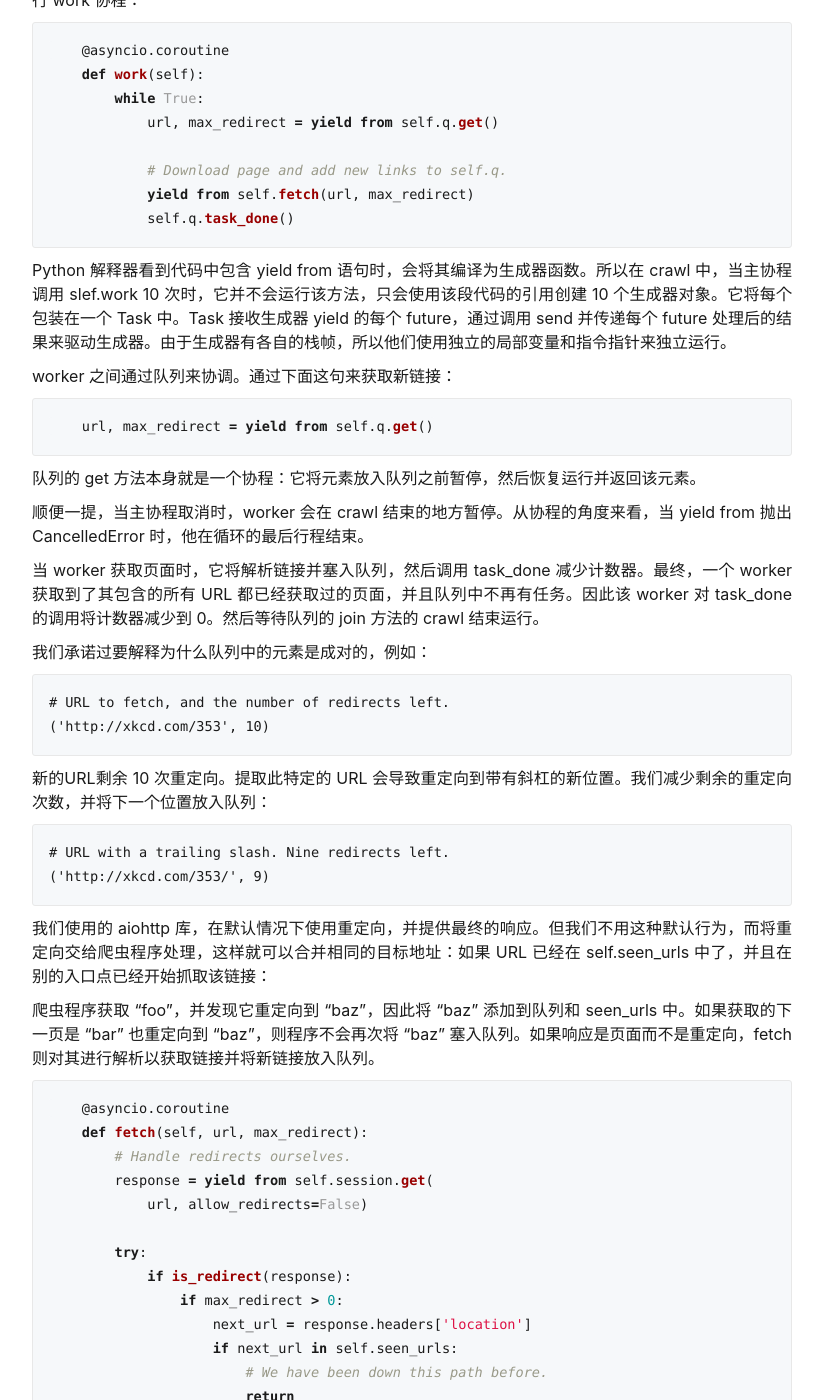
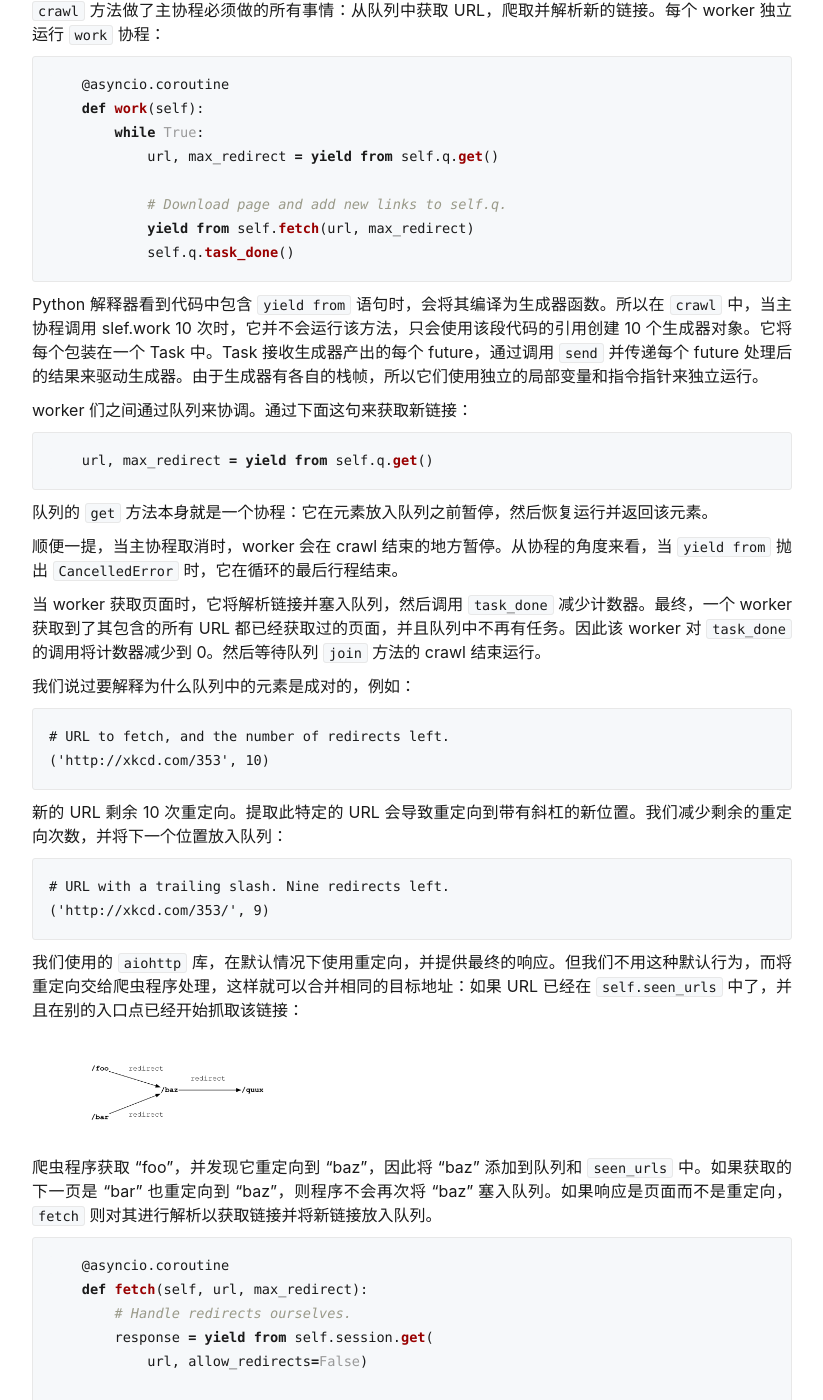
Before and after one commit to ikheu/ikheu.github.io, a Jekyll site: the page built from _posts/2020-01-10-A Web Crawler With asyncio Coroutines.md, in a window 1280 px wide and 1400 px high, scrolled down 21647 px. Shown: the whole window, without its empty margins (228-1051 px from the left). Built offline with Jekyll 4.4.1, drawn with Linux system fonts in a browser that asks for light colours; some of the changed text lies outside the part shown.

Commit message:
courtines

````diff
--- a/_posts/2020-01-10-A Web Crawler With asyncio Coroutines.md
+++ b/_posts/2020-01-10-A Web Crawler With asyncio Coroutines.md
@@ -760,11 +760,11 @@
 yield from f
 ```
 
-而外部其他部分不变！驱动者 `task` 通过调用 `send` 接收 future，当 future 处理完后，它将新结果发送回协程。
+而外部其他部分不变！驱动者 Task 通过调用 `send` 接收 future，当 future 处理完后，它将新结果发送回协程。
 
-全部使用 yield from 的优点是什么？为什么比在等待 future 时使用 yield 以及在委托协程时使用 yield from 这种方式更好？那是因为现在方法的实现不会调用者的影响，可以自由更改。被调用方可能是一个返回 future （用于处理值）的常规方法，也可能是一个包含 yield from 语句并返回值的协程。不管哪种情况，调用方只需要 yield from 该方法并等待结果。
+全部使用 `yield from` 有什么好处？为什么比在等待 future 时使用 `yield` 以及在委托协程时使用 `yield from` 这种方式更好？那是因为现在方法的实现不会受调用者的影响，可以自由更改：调用方可能是一个返回 future （用于处理值）的常规方法，也可能是一个包含 `yield from` 语句并返回值的协程。不管哪种情况，调用方只需要 `yield from` 该方法并等待结果。
 
-对于异步用户来说，使用协程进行编码比在此处看到的要简单得多。在上面的代码中，我们从第一原则实现了协程，因此你看到了回调、tasks 和 futures。你甚至看到了非阻塞套接字和 select 调用。但是，当在使用 asyncio 构建应用程序时，这些都不会出现在代码中。如我们所承诺的，可以轻松获取URL：
+对于异步用户来说，使用协程进行编码比在此处看到的要简单得多。在上面的代码中，我们从第一原则实现了协程，因此你看到了回调、tasks 和 futures。你甚至看到了非阻塞套接字和 `select` 调用。但是，在使用 asyncio 构建应用程序时，这些都不会出现在代码中。如我们所承诺的，可以轻松抓取 URL：
 
 ```python
     @asyncio.coroutine
@@ -779,9 +779,9 @@
 
 我们在一开始描述了希望爬虫如何工作，现在可以用 asyncio 协程库来实现它了。
 
-爬虫程序将获取第一页，解析其链接，并将其添加到队列中。之后，它爬取整个网站，并发获取页面。但是为了降低客户端和服务器上的负载，我们限制最大并发数量。每当任务获取到页面后，都立即从队列中取出下一个链接。有一段时期程序没太多事可干，因此一些任务必须停下来。但当访问包含新链接的页面时，队列突然增加，暂停的工作人员会醒来并开始抓取网页。最后，一旦完成工作，程序必须退出。
+爬虫程序将获取第一页，解析其链接，并将其添加到队列中。之后，它爬取整个网站，并发获取页面。但是为了降低客户端和服务器上的负载，我们限制最大的 worker 数量。每当一个 worker 获取到页面后，都立即从队列中取出下一个链接。有一段时期程序没太多事可干，因此一些 worker 必须停下来。但当访问包含新链接的页面时，队列突然增加，暂停的 worker 会醒来并开始抓取网页。最后，一旦完成工作，程序必须退出。
 
-想象一下，如果工作者是线程，我们怎样编写爬虫？我们可以使用 Python 标准库中同步的 queue。每次将项目放入队列时，队列都会增加其 “tasks” 计数。线程在完成一项任务后调用 task_done。Queue.join上的主线程将阻塞，直到队列中的每一项都被 task_done 调用匹配，然后退出。
+想象一下，如果 worker 是线程，我们怎样编写爬虫？我们可以使用 Python 标准库中同步的 queue。每次将项目放入队列时，队列都会增加其 “tasks” 计数。线程 worker 在完成一项任务后调用 `task_done`。 主线程在 `Queue.join` 处阻塞，直到队列中的每一项都被 `task_done` 调用匹配，然后退出。
 
 协程使用与异步队列完全相同的模式！首先我们引入：
 
@@ -794,7 +794,7 @@
     from asyncio import Queue
 ```
 
-我们在 crawler 类中 worker 的共享状态，并在 `crawl` 中编写主逻辑。我们从一个协程开始启动 crawl，并运行 asyncio 的事件循环，直到 crawl 结束。
+我们在 crawler 类中 worker 们的共享状态，并在 `crawl` 中编写主逻辑。我们从一个协程开始启动 `crawl`，并运行 asyncio 的事件循环，直到 `crawl` 结束。
 
 ```python
 loop = asyncio.get_event_loop()
@@ -823,13 +823,13 @@
         self.q.put((root_url, self.max_redirect))
 ```
 
-队列中未完成的 tasks 的数量现在是 1。回到主程序中，启用事件循环和 crawl 方法：
+队列中未完成的 tasks 的数量现在是 1。回到主程序中，启用事件循环和 `crawl` 方法：
 
 ```python
 loop.run_until_complete(crawler.crawl())
 ```
 
-crawl 协程启动了 workers。它就像一个主线程：所有 tasks 完成前在 join 处阻塞住，而 workers 在后台运行。
+`crawl` 协程启动了 workers。它就像一个主线程：所有 tasks 完成前在 `join` 处阻塞住，而 workers 在后台运行。
 
 ```python
     @asyncio.coroutine
@@ -846,13 +846,13 @@
 
 如果 workers 是线程，那么我们不会一次全部启动。为了避免线程创建开销，线程池通常按需增长。但协程开销很小，只需要设置最大数量即可。
 
-有趣的是，我们该怎么关闭哦爬虫。当 join future resolves，worker tasks 仍处于活动状态单已暂停：它们等待更多 URL，但不会出现。因此主协程在退出前将其取消。不然 Python 解释器关闭并调用所有对象的销毁器时，活动的 task 将抗议：
+有趣的是，我们该怎么关闭哦爬虫。当 `join` future 完成后，worker task 们仍处于活动状态但已暂停：它们等待更多 URL，但不会再出现。因此主协程在退出前将它们取消。不然 Python 解释器关闭并调用所有对象的销毁器时，活动的 task 们将抗议：
 
 ```
 ERROR:asyncio:Task was destroyed but it is pending!
 ```
 
-cancel 如何工作呢？生成器还有我们尚未展示的功能。你可以从外部想向生成器中抛出异常：
+`cancel` 如何工作呢？生成器还有我们尚未展示的功能。你可以从外部向生成器中抛出异常：
 
 ```
 >>> gen = gen_fn()
@@ -873,7 +873,7 @@
         self.coro.throw(CancelledError)
 ```
 
-无论生成器在哪里暂停，或者处于 yield from 语句，他都将恢复或抛出异常。我们通过 task 的 step 方法来处理取消：
+无论生成器在哪里暂停，或者处于 `yield from` 语句，它都将恢复并抛出异常。我们通过 task 的 `step` 方法来处理取消：
 
 ```python
     # Method of Task class.
@@ -889,13 +889,15 @@
         next_future.add_done_callback(self.step)
 ```
 
-现在 task 知道它已被取消，因此当它被销毁时，不再惧怕死亡。一旦 crawl 取消了 workers，它便会退出。事件循环看到协程完成，也会退出。
+现在 task 知道它已被取消，因此当它被销毁时，不再惧怕死亡。
+
+一旦 `crawl` 取消了 workers，它便会退出。事件循环看到协程完成，也会退出。
 
 ```python
 loop.run_until_complete(crawler.crawl())
 ```
 
-crawl 方法做了主协程必须做的所有事情：从队列中获取 URL，爬取并解析新的链接。每个 worker 独立运行 work 协程：
+`crawl` 方法做了主协程必须做的所有事情：从队列中获取 URL，爬取并解析新的链接。每个 worker 独立运行 `work` 协程：
 
 ```python
     @asyncio.coroutine
@@ -908,37 +910,39 @@
             self.q.task_done()
 ```
 
-Python 解释器看到代码中包含 yield from 语句时，会将其编译为生成器函数。所以在 crawl 中，当主协程调用 slef.work 10 次时，它并不会运行该方法，只会使用该段代码的引用创建 10 个生成器对象。它将每个包装在一个 Task 中。Task 接收生成器 yield 的每个 future，通过调用 send 并传递每个 future 处理后的结果来驱动生成器。由于生成器有各自的栈帧，所以他们使用独立的局部变量和指令指针来独立运行。
+Python 解释器看到代码中包含 `yield from` 语句时，会将其编译为生成器函数。所以在 `crawl` 中，当主协程调用 slef.work 10 次时，它并不会运行该方法，只会使用该段代码的引用创建 10 个生成器对象。它将每个包装在一个 Task 中。Task 接收生成器产出的每个 future，通过调用 `send` 并传递每个 future 处理后的结果来驱动生成器。由于生成器有各自的栈帧，所以它们使用独立的局部变量和指令指针来独立运行。
 
-worker 之间通过队列来协调。通过下面这句来获取新链接：
+worker 们之间通过队列来协调。通过下面这句来获取新链接：
 
 ```python
     url, max_redirect = yield from self.q.get()
 ```
 
-队列的 get 方法本身就是一个协程：它将元素放入队列之前暂停，然后恢复运行并返回该元素。
+队列的 `get` 方法本身就是一个协程：它在元素放入队列之前暂停，然后恢复运行并返回该元素。
 
-顺便一提，当主协程取消时，worker 会在 crawl 结束的地方暂停。从协程的角度来看，当 yield from 抛出 CancelledError 时，他在循环的最后行程结束。
+顺便一提，当主协程取消时，worker 会在 crawl 结束的地方暂停。从协程的角度来看，当 `yield from` 抛出 `CancelledError` 时，它在循环的最后行程结束。
 
-当 worker 获取页面时，它将解析链接并塞入队列，然后调用 task_done 减少计数器。最终，一个 worker 获取到了其包含的所有 URL 都已经获取过的页面，并且队列中不再有任务。因此该 worker 对 task_done 的调用将计数器减少到 0。然后等待队列的 join 方法的 crawl 结束运行。
+当 worker 获取页面时，它将解析链接并塞入队列，然后调用 `task_done` 减少计数器。最终，一个 worker 获取到了其包含的所有 URL 都已经获取过的页面，并且队列中不再有任务。因此该 worker 对 `task_done` 的调用将计数器减少到 0。然后等待队列 `join` 方法的 crawl 结束运行。
 
-我们承诺过要解释为什么队列中的元素是成对的，例如：
+我们说过要解释为什么队列中的元素是成对的，例如：
 
 ```
 # URL to fetch, and the number of redirects left.
 ('http://xkcd.com/353', 10)
 ```
 
-新的URL剩余 10 次重定向。提取此特定的 URL 会导致重定向到带有斜杠的新位置。我们减少剩余的重定向次数，并将下一个位置放入队列：
+新的 URL 剩余 10 次重定向。提取此特定的 URL 会导致重定向到带有斜杠的新位置。我们减少剩余的重定向次数，并将下一个位置放入队列：
 
 ```
 # URL with a trailing slash. Nine redirects left.
 ('http://xkcd.com/353/', 9)
 ```
 
-我们使用的 aiohttp 库，在默认情况下使用重定向，并提供最终的响应。但我们不用这种默认行为，而将重定向交给爬虫程序处理，这样就可以合并相同的目标地址：如果 URL 已经在 self.seen_urls 中了，并且在别的入口点已经开始抓取该链接：
+我们使用的 `aiohttp` 库，在默认情况下使用重定向，并提供最终的响应。但我们不用这种默认行为，而将重定向交给爬虫程序处理，这样就可以合并相同的目标地址：如果 URL 已经在 `self.seen_urls` 中了，并且在别的入口点已经开始抓取该链接：
 
-爬虫程序获取 “foo”，并发现它重定向到 “baz”，因此将 “baz” 添加到队列和 seen_urls 中。如果获取的下一页是 “bar” 也重定向到 “baz”，则程序不会再次将 “baz” 塞入队列。如果响应是页面而不是重定向，fetch 则对其进行解析以获取链接并将新链接放入队列。
+![图 5.4 - 重定向](/assets/img/redirects.png){:width="300px"}
+
+爬虫程序获取 “foo”，并发现它重定向到 “baz”，因此将 “baz” 添加到队列和 `seen_urls` 中。如果获取的下一页是 “bar” 也重定向到 “baz”，则程序不会再次将 “baz” 塞入队列。如果响应是页面而不是重定向，`fetch` 则对其进行解析以获取链接并将新链接放入队列。
 
 ```python
     @asyncio.coroutine
@@ -971,19 +975,17 @@
             yield from response.release()
 ```
 
-如果这是多线程代码，则在竞争条件下会很糟糕。例如，worker 检查链接是否在 seen_urls 中，如果不在，则将其放入队列并添加到 seen_urls中。如果在两个操作间产生中断，则另一个 worker 可能会从不同的页面解析相同的链接，同样在发现它不在see_urls 中时，会将其添加到队列中。现在，同一链接放入队列两次，从而（最好情况下）导致重复的工作和错误的统计信息。
+如果这是多线程代码，则在竞争条件下会很糟糕。例如，worker 检查链接是否在 `seen_urls` 中，如果不在，则将其放入队列并添加到 `seen_urls` 中。如果在两个操作间产生中断，则另一个 worker 可能会从不同的页面解析相同的链接，同样在发现它不在 `see_urls` 中时，会将其添加到队列中。现在，同一链接放入队列两次，从而（最好情况下）导致重复的工作和错误的统计信息。
 
-但是，协程仅容易受 yield from 语句的干扰。这个关键区别，使协程代码比多线程代码更不容易出现竞争：多线程代码必须通过获取锁来显式地进入临界区，否则将被中断。默认情况下，Python 协程是不可中断的，只有在显式地 yield 时才会让出控制权。
+但是，协程仅会被 `yield from` 语句打断。这个关键区别，使协程代码比多线程代码更不容易出现竞争：多线程代码必须通过获取锁来显式地进入临界区，否则将被中断。默认情况下，Python 协程是不可中断的，只有在显式地 yield 时才会让出控制权。
 
 我们不再需要像基于回调的程序中那样的 fetcher 类。该类是减少回调的一种解决方法：在等待 I/O 时，由于局部变量不会在调用之间保留，它们需要一些位置来存储状态。然而，fetcher 协程可以像常规函数一样将其状态存储在局部变量中，因此不再需要这种类。
 
-fetch 处理完服务器响应后，将返回到调用方 work。work 方法调用队列的 task_done，然后从队列中获取下一个要提取的 URL。
+`fetch` 处理完服务器响应后，将返回到调用方 `work`。`work` 方法调用队列的 `task_done`，然后从队列中获取下一个要提取的 URL。
 
-当 fetch 将新的链接放入队列时，它将增加未完成任务的数量，并使等待 q.join 的主协程暂停。但是，如果没有看不见的链接，并且这是队列中的最后一个 URL，那么当 work 调用 task_done 时，未完成的任务的数量将降至零。该事件将使 join 暂停并且主协程完成。
+`fetch` 将新的链接放入队列后，它将增加未完成 task 的数量，并使等待 `q.join` 的主协程暂停。但是，如果没有看不见的链接，并且这是队列中的最后一个 URL，那么当 work 调用 task_done 时，未完成的任务的数量将降至零。该事件将使 join 恢复并且主协程完成。
 
-当访存将新的链接放入队列时，它将增加未完成任务的数量，并使等待q.join的主协程暂停。 但是，如果没有看不见的链接，并且这是队列中的最后一个URL，那么当工作调用task_done时，未完成的任务的数量将降至零。 该事件将使连接暂停并且主要协程完成。
-
-协调 work 与 主协程的队列代码如下：
+协调 workers 与 主协程的队列的代码如下：
 
 ```python
 class Queue:
@@ -1007,13 +1009,15 @@
             yield from self._join_future
 ```
 
-主协程 crawl 被 join 所 yield。因此，当最后一个 worker 将未完成的任务计数减为零时，表示 crawl 恢复并完成了工作。
+主协程 `crawl` 被 `join` 所 yield。因此，当最后一个 worker 将未完成的任务计数减为零时，表示 `crawl` 恢复并完成了工作。
+
+旅程快结束了。我们的程序从调用 `crawl` 开始：
 
 ```python
 loop.run_until_complete(self.crawler.crawl())
 ```
 
-程序如何结束？由于 crawl 是生成器函数，因此对其进行调用将返回生成器。为了驱动生成器，asyncio 将其包装在一个 task 中：
+程序如何结束？由于 `crawl` 是生成器函数，因此对其进行调用将返回生成器。为了驱动生成器，asyncio 将其包装在一个 task 中：
 
 ```python
 class EventLoop:
@@ -1033,16 +1037,16 @@
     raise StopError
 ```
 
-task 完成后将抛出 StopError，循环将 StopError 视作已正常完成的信号。
+task 完成后将抛出 `StopError`，循环将 `StopError` 视作已正常完成的信号。
 
-task 的 add_done_callback 和 restult 方法又是什么？你或许认为 task 类似于 future。你的直觉是对的。我们必须承认隐藏的 Task 类的细节：一个 task 也是一个 future。
+task 的 `add_done_callback` 和 `restult` 方法又是什么？你或许认为 task 类似于 future。你的直觉是对的。我们必须承认隐藏的 Task 类的细节：一个 task 也是一个 future。
 
 ```python
 class Task(Future):
     """A coroutine wrapped in a Future."""
 ```
 
-通常，future 可以通过某个地方调用 set_result 来处理。但是，当协程停止时，task 会自行处理。请记住，从我们之前对 Python 生成器的探索中可以知道，当生成器返回时，它会抛出特殊的 StopIteration 异常。
+通常，future 可以通过某个地方调用 `set_result` 来处理。但是，当协程停止时，task 会自行处理。请记住，从我们之前对 Python 生成器的探索中可以知道，当生成器返回时，它会抛出特殊的 `StopIteration` 异常。
 
 ```python
     # Method of class Task.
@@ -1062,7 +1066,7 @@
         next_future.add_done_callback(self.step)
 ```
 
-因此，当事件循环调用 task.add_done_callback（stop_callback）时，它准备被 task 停止。这里再次是 run_until_complete：
+因此，当事件循环调用 `task.add_done_callback（stop_callback）` 时，它准备被 task 停止。这里再次是 `run_until_complete`：
 
 ```python
     # Method of event loop.
@@ -1075,18 +1079,18 @@
             pass
 ```
 
-当 task 捕获 StopIteration 并自行处理时，回调将从循环内引发 StopError。循环停止，调用堆栈退回到 run_until_complete。我们的程序完成了。
+当 task 捕获 `StopIteration` 并自行处理时，回调将从循环内引发 `StopError`。循环停止，调用堆栈退回到 `run_until_complete`。我们的程序完成了。
 
 ## 结论
 
 现代程序越来越经常受 I/O 约束，而不是受 CPU 约束。对于这样的程序，Python 线程是个两头吃亏的选择：全局解释器锁阻止它们真实的并行计算，而抢占式切换使它们易于发生竞争。异步通常是正确的模式。但是随着基于回调的异步代码的增长，它往往会变得混乱不堪。协程是一个整洁的选择。它们自然地包含在子例程中，并具有健全的异常处理和堆栈跟踪功能。
 
-如果我们斜视以使语句的收益模糊，那么协程看起来就像是执行传统阻塞 I/O 的线程。 我们甚至可以将协程与来自多线程编程的经典模式进行协调。 无需重新发明。 因此，与回调相比，协程对于使用多线程的程序员是一个诱人的习惯用法。
+如果我们无视 `yield from` 语句，那么协程看起来就像是执行传统阻塞 I/O 的线程。我们甚至可以将协程与多线程编程的经典模式进行协调。这里没有任何重新发明。因此，与回调相比，协程对于使用多线程的程序员是一个诱人的选择。
 
-但是，当我们睁开眼睛，专注于语句的收益时，我们看到它们在协程让步并允许其他人运行时标记了点。 与线程不同，协程会显示我们的代码可以在何处中断和无法在何处中断。 格里夫·莱夫科维茨（Glyph Lefkowitz）在他的启发性文章“坚强” 14中写道：“线程使本地推理变得困难，本地推理可能是软件开发中最重要的事情。” 但是，显式屈服可以“通过检查例程本身而不是整个系统来了解例程的行为（从而，正确性）”。
+但是，专注于 `yield from` 语句时，我们看到它们在协程让步并允许其他人运行时标记了点。与线程不同，协程会显示我们的代码可以在何处中断和无法在何处中断。Glyph Lefkowitz 在他的启发性文章 “Unyielding” 中写道：“线程使本地推理变得困难，而本地推理可能是软件开发中最重要的事情。” 但是，显式让步可以“通过检查例程本身而不是整个系统来了解例程的行为”。
 
-本章是在Python和异步技术的复兴中撰写的。 您刚刚学会了设计的基于生成器的协程，已于2014年3月在Python 3.4的“异步”模块中发布。2015年9月，Python 3.5随语言本身内置的协程一起发布。 这些本机协程以新语法“ async def”声明，而不是“ yield from”，而是使用新的“ await”关键字委派给协程或等待Future。
+本章是在 Python 和异步技术历史的复兴阶段撰写的。你刚刚所学会的基于生成器的协程，已于 2014 年 3 月在 Python 3.4 的“异步”模块中发布。2015 年 9 月，Python 3.5 将协程内置到语言中。这些本机协程以新语法 “async def” 声明，不再使用 “yield from”，而使用新的 “await” 关键字委派给协程或等待 Future。
 
-尽管取得了这些进步，但核心思想仍然存在。 Python的新本机协程在语法上将与生成器不同，但工作方式非常相似。 实际上，他们将在Python解释器中共享一个实现。 任务，未来和事件循环将继续在异步中发挥作用。
+尽管取得了这些进步，但核心思想仍然不变。Python 新的本机协程在语法上将与生成器不同，但工作方式非常相似。实际上，它们将在 Python 解释器中共享一个实现。Task，Future和事件循环将继续在异步中发挥作用。
 
-既然您知道了异步协程的工作原理，就可以在很大程度上忘记细节。 机器被塞在一个精巧的接口后面。 但是，您掌握了基础知识后，便可以在现代异步环境中正确有效地进行编码。
+既然你知道了异步协程的工作原理，就可以在很大程度上忘记细节。机制被精巧的接口掩盖。但是，掌握这些基础知识后，你便可以在现代异步环境中正确有效地进行编程。
````
Also changed, not shown: other parts of _posts/2020-01-10-A Web Crawler With asyncio Coroutines.md (+2 -2 lines), assets/img/redirects.png (added).
